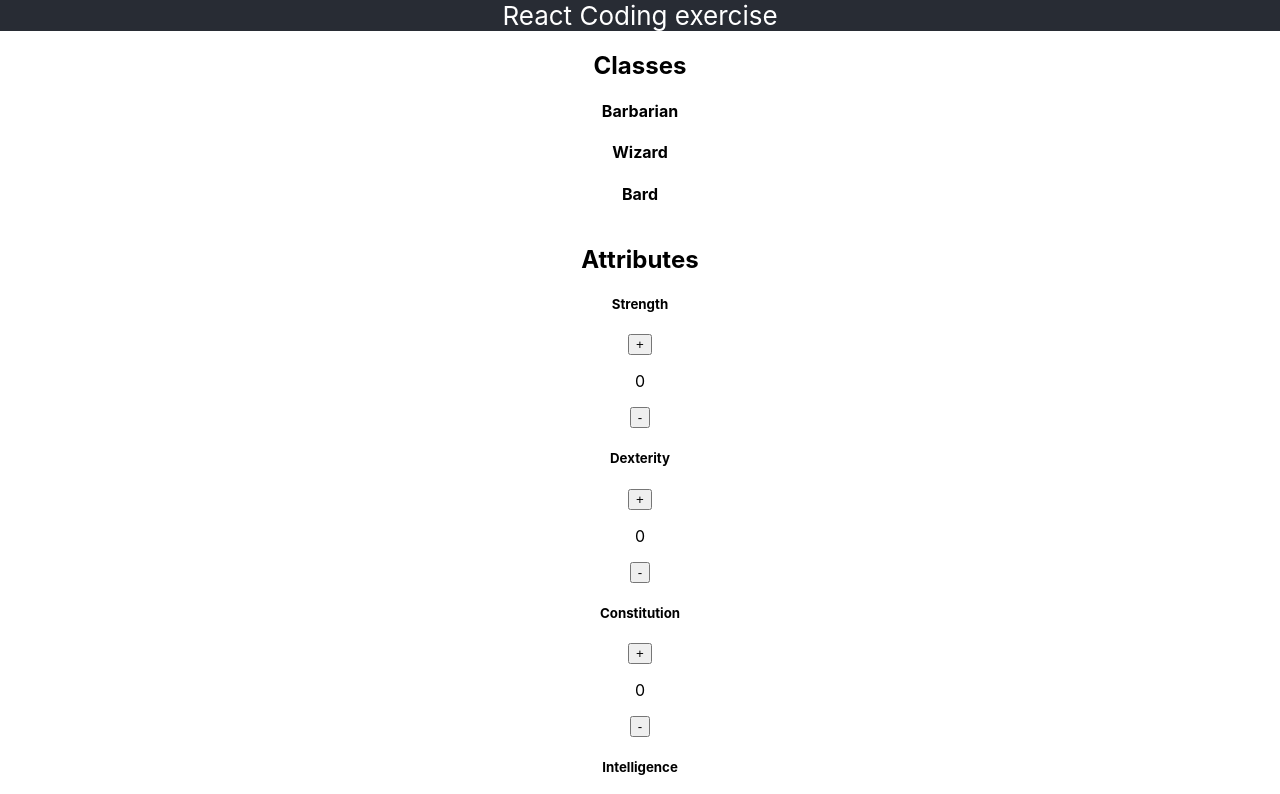
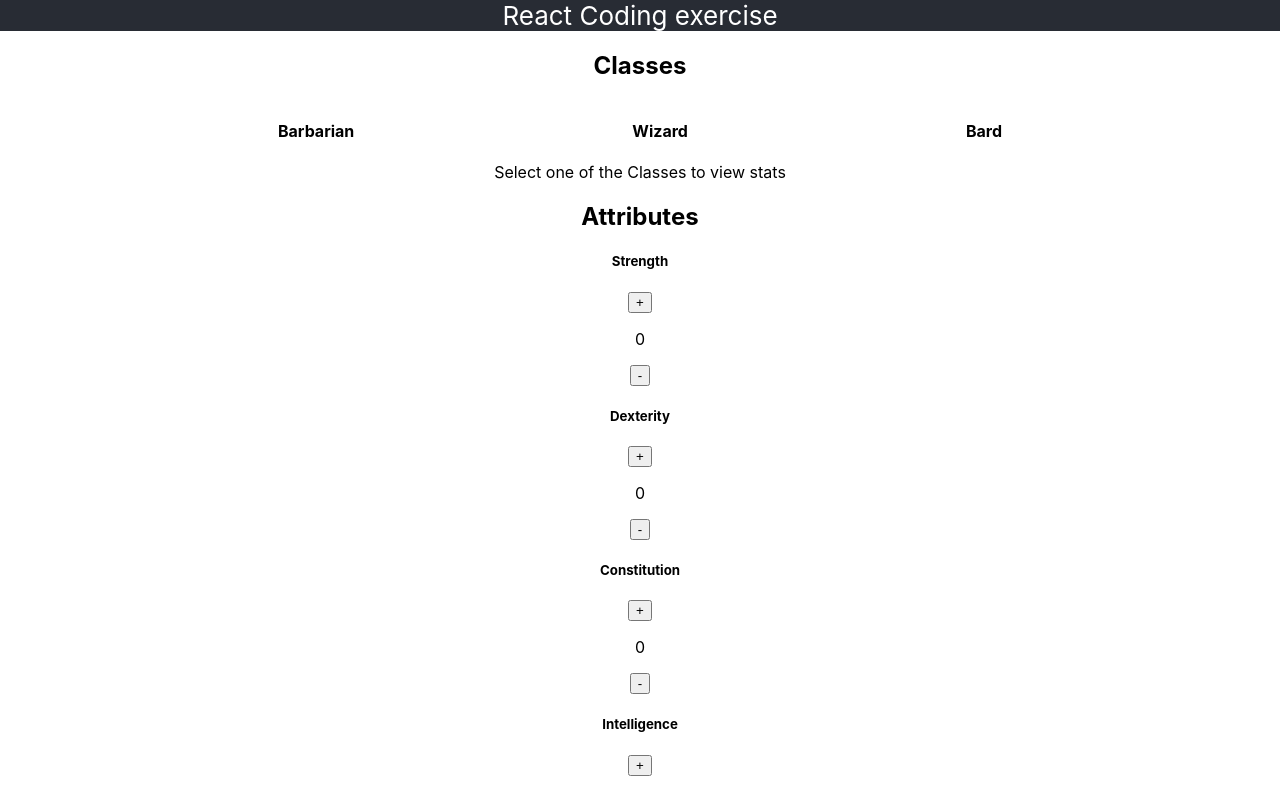
Before and after one commit to Andrew-FungKinHo/recruiting-webapp-character, a React (Create React App) app: page / in a window 1280 px wide. Shown: the top 794 px of the page. Built offline with nearby package versions, Linux system fonts and the light colour scheme.

Commit message:
feat(task3): added selected class to view stats

```diff
--- a/src/App.css
+++ b/src/App.css
@@ -53,3 +53,9 @@
   justify-content: space-evenly;
   align-items: center;
 }
+
+.classes-headers {
+  display: flex;
+  flex-direction: row;
+  justify-content: space-evenly;
+}
--- a/src/App.js
+++ b/src/App.js
@@ -7,6 +7,7 @@ import ClassesSection from './components/ClassSection';
 function App() {
   const [attributeValues, setAttributeValues] = useState(createAttributesObject(0));
   const [classesQualified, setClassesQualified] = useState(creatClassesQualifiedObj(false));
+  const [currentClass, setCurrentClass] = useState(null);
 
   function creatClassesQualifiedObj(initialBoolean) {
     return Object.keys(CLASS_LIST).reduce((obj, curr) => ({ ...obj, [curr]: initialBoolean }), {});
@@ -59,7 +60,7 @@ function App() {
       <header className="App-header">
         React Coding exercise
       </header>
-      <ClassesSection classesQualified={classesQualified} />
+      <ClassesSection classesQualified={classesQualified} currentClass={currentClass} setCurrentClass={setCurrentClass} />
       <Attributes
         attributeValues={attributeValues}
         setAttributeValues={setAttributeValues}
--- a/src/components/ClassSection.js
+++ b/src/components/ClassSection.js
@@ -1,21 +1,38 @@
 import React from "react";
 import { CLASS_LIST } from "../data/consts.js"
 
-const ClassesSection = ({ classesQualified }) => {
+const ClassesSection = ({ classesQualified, currentClass, setCurrentClass }) => {
     return (
         <div>
             <h2>Classes</h2>
-            <div className="classes-section">
+            <div className="classes-headers">
                 {Object.keys(CLASS_LIST).map((classType, id) => {
                     return (
                         <div key={id} className="">
-                            <h4>
+                            <h4 onClick={() => { setCurrentClass(classType) }}>
                                 {classesQualified[classType] ? <>&#10003;</> : ""} {classType} {classesQualified[classType] ? <>&#10003;</> : ""}
                             </h4>
                         </div>
                     );
                 })}
             </div>
+            <div>
+                {currentClass === null ?
+                    (
+                        <div>Select one of the Classes to view stats</div>
+                    ) :
+                    (
+                        <div>
+                            {Object.keys(CLASS_LIST[currentClass]).map((attribute, id) => {
+                                return (
+                                    <div key={id}>
+                                        {attribute}: {CLASS_LIST[currentClass][attribute]}
+                                    </div>
+                                );
+                            })}
+                        </div>
+                    )}
+            </div>
         </div>
     );
 };
```
